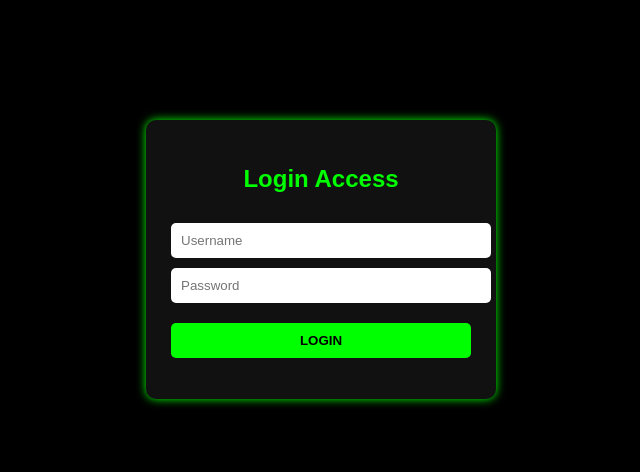
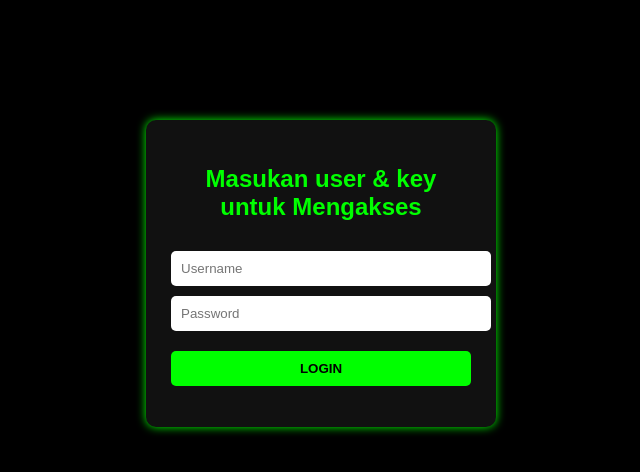
Before and after one commit to CIASUKAMEME/wa-appeal-form, a website: page login.html in a window 1280 px wide. Shown: the whole page, without its empty margins (319-959 px from the left). Drawn offline with Linux system fonts and the light colour scheme.

Commit message:
Update login heading text to Indonesian

```diff
--- a/login.html
+++ b/login.html
@@ -37,7 +37,7 @@
 <body>
 
 <div class="box">
-  <h2 style="text-align:center;">Login Access</h2>
+  <h2 style="text-align:center;">Masukan user & key untuk Mengakses</h2>
 
   <input id="user" type="text" placeholder="Username">
   <input id="pass" type="password" placeholder="Password">
```
